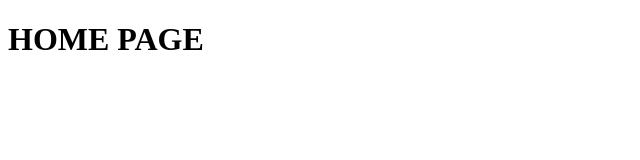
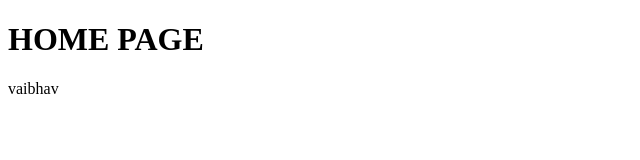
Before and after one commit to vaibhavkulal/githun_amiti, a plain HTML site: page index.html in a window 1280 px wide. Shown: the full height of the page, 0-640 px from the left. Drawn offline with Linux system fonts and the light colour scheme.

Commit message:
ADDED vaibhav in line number 10 to see merge conflicts

```diff
--- a/index.html
+++ b/index.html
@@ -7,5 +7,6 @@
 </head>
 <body>
     <h1>HOME PAGE</h1>
+    <p>vaibhav</p>
 </body>
 </html>
```
